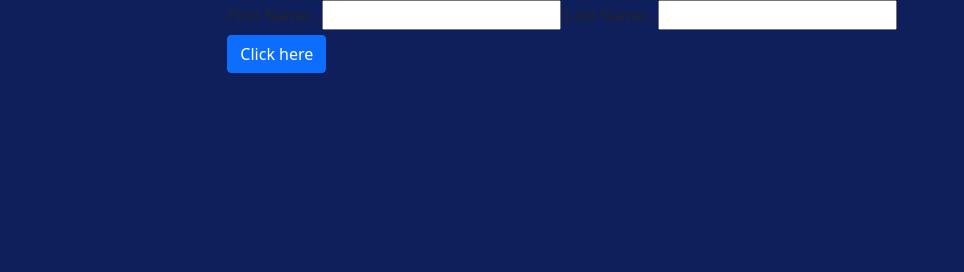
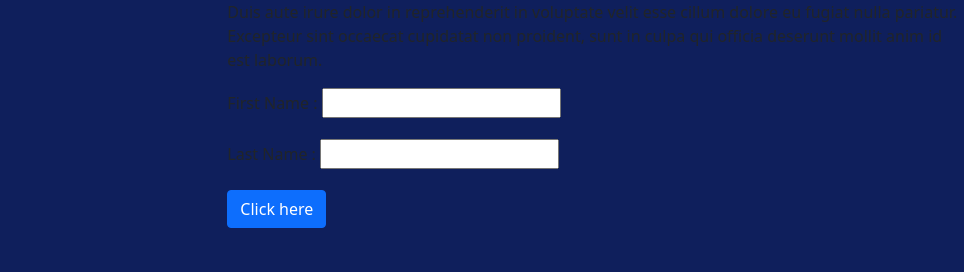
Before and after one commit to theeequeenjay/CECP, a plain HTML site: page index.html in a window 1280 px wide. Shown: the full height of the page, 316-1280 px from the left. Drawn offline with nearby package versions, Linux system fonts and the light colour scheme.

Commit message:
Update index.html

```diff
--- a/index.html
+++ b/index.html
@@ -54,11 +54,18 @@
                 <img src="Jiminyumbrella.jpg" width="60%">
             </div>
             <div class="col">
+                  <p>
+                        Duis aute irure dolor in reprehenderit in voluptate velit esse cillum dolore eu fugiat nulla pariatur. Excepteur sint occaecat cupidatat non proident, sunt in culpa qui officia deserunt mollit anim id est laborum.
+                    </p>
                  <form>
+                       <div class="mb-3">
                     <label for="fName" class="form-label">First Name :</label>
                     <input type="text" id="fName">
+                     </div>
+                       <div class="mb-3">
                     <label for="lName" class="form-label">Last Name :</label>
                     <input type="text" id="lName">
+                     </div>
                     <!-- set button onClick method to call function we defined passing input values as parameters -->
                     <button type="button" class="btn btn-primary" onclick="callAPI(document.getElementById('fName').value,document.getElementById('lName').value)">Click here</button>
                 </form>
```
